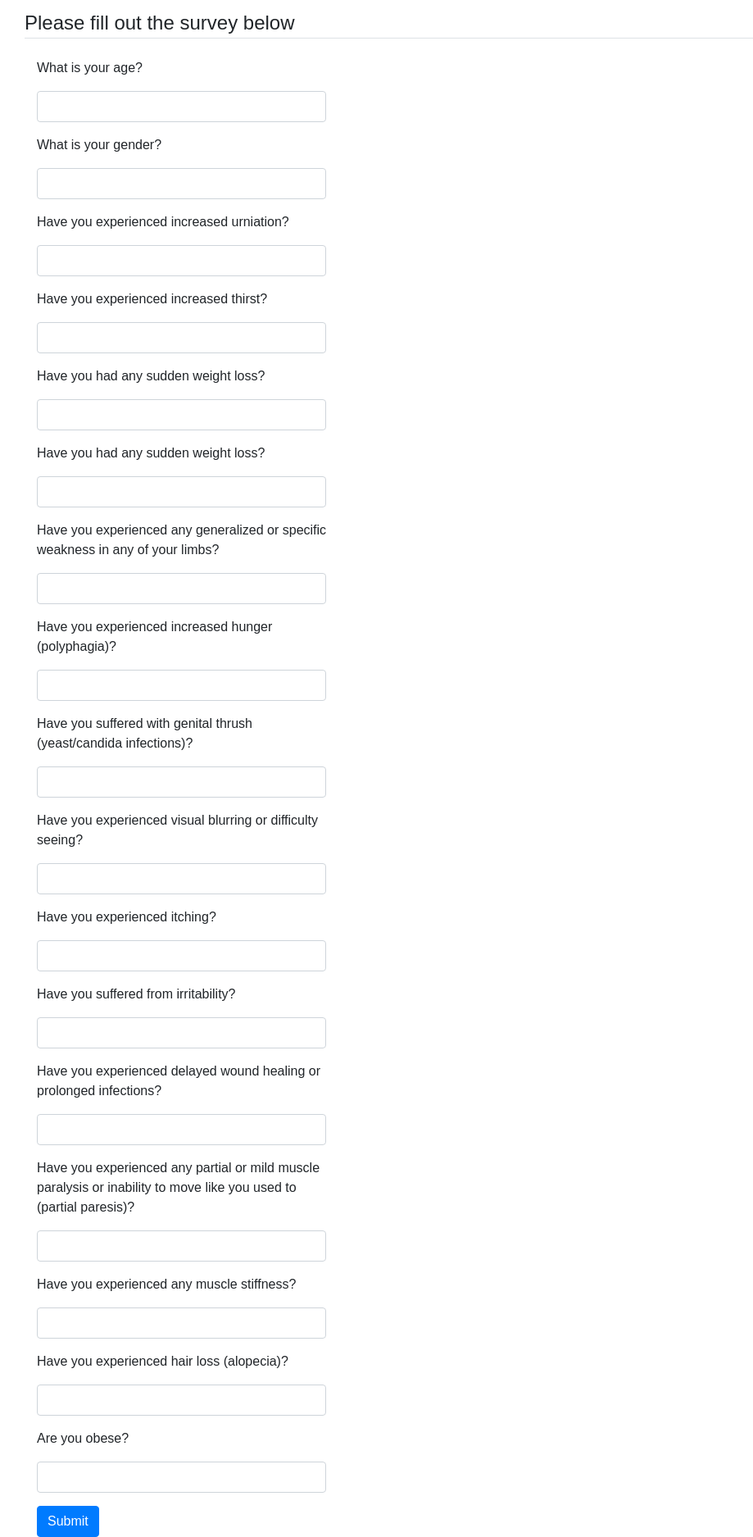
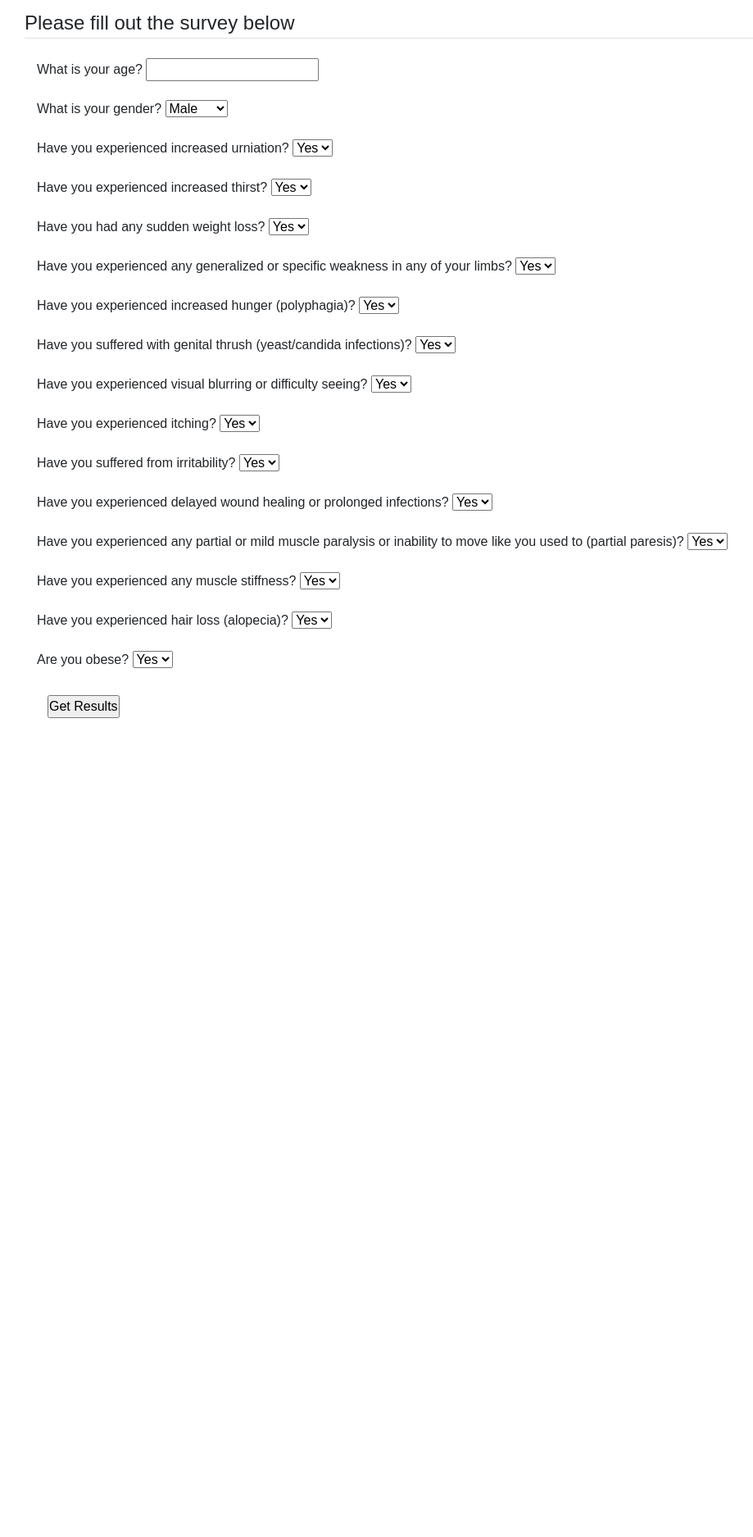
Before and after one commit to Ianarm11/diabcheck, a Flask app: page /survey in a window 1280 px wide. Shown: the part 56-1931 px from the top of the page at 82% size, without its empty margins (55-974 px from the left). After the commit the page ends 932 px from the top, so only its background shows below. Run offline with Flask 2, Linux system fonts and the light colour scheme; some libraries are stand-ins or nearby versions.

Commit message:
Revert Back to old form

```diff
--- a/templates/bad_results.html
+++ b/templates/bad_results.html
@@ -11,6 +11,7 @@
     <meta name="viewport" content="width=device-width, user-scalable=no, minimum-scale=1.0, maximum-scale=1.0">
   </head>
   <body>
+    {{test}}
     <div class="container">
       <h2>The diabetes prediction algorithm indicates you may be at risk for diabetes.</h2>
       <h5>Please schedule an appointment with your your healthcare practitioner to be further evaluated using laboratory testing.</h5>
--- a/templates/good_results.html
+++ b/templates/good_results.html
@@ -8,6 +8,7 @@
   </head>
   <body>
     <div class="container">
+    {{test}}
     <div class="text-left">
       <h1>Our algorithm suggests that you do not have diabetes.</h1>
       <p>Please continue to monitor your health and be aware of symptoms on this survey. If you develop any of these
--- a/templates/survey.html
+++ b/templates/survey.html
@@ -13,7 +13,6 @@
     <script src="https://cdnjs.cloudflare.com/ajax/libs/popper.js/1.14.7/umd/popper.min.js" integrity="sha384-UO2eT0CpHqdSJQ6hJty5KVphtPhzWj9WO1clHTMGa3JDZwrnQq4sF86dIHNDz0W1" crossorigin="anonymous"></script>
     <script src="https://stackpath.bootstrapcdn.com/bootstrap/4.3.1/js/bootstrap.min.js" integrity="sha384-JjSmVgyd0p3pXB1rRibZUAYoIIy6OrQ6VrjIEaFf/nJGzIxFDsf4x0xIM+B07jRM" crossorigin="anonymous"></script>
   </head>
-  <body>
     <div>
       <nav class="navbar navbar-expand-md navbar-dark bg-dark">
         <div class="container">
@@ -36,137 +35,74 @@
     <div class="container" style="padding-top:10px">
         <legend class="border-bottom mb-4">Please fill out the survey below</legend>
         <form class="col-12" action="results" method="post">
-        <div class="form-row">
-          <div class="col-md-4 mb-3">
-            <label for="Age">{{ form.age.label() }}</label>
-            <input type="number" class="form-control" name="age" required>
+          {{ form.hidden_tag() }}
+            <div class="form-group">
+                {{ form.age.label() }}
+                {{ form.age() }}
             </div>
+            <div class="form-group">
+                {{ form.gender.label() }}
+                {{ form.gender() }}
             </div>
-
-        <datalist id="data">
-          <option value="Yes" />
-          <option value="No" />
-        </datalist>
-
-        <!-- 2 -->
-        <div class="form-row">
-          <div class="col-md-4 mb-3">
-            <label for="Gender">{{ form.gender.label() }}</label>
-            <input class="form-control" name="gender" list="gender" required>
-              <datalist id="gender">
-                <option value="Male" />
-                <option value="Female" />
-                <option value="Other" />
-              </datalist>
+            <div class="form-group">
+                {{ form.incUrination.label() }}
+                {{ form.incUrination() }}
             </div>
+            <div class="form-group">
+                {{ form.incThirst.label() }}
+                {{ form.incThirst() }}
             </div>
-        <!-- 3 -->
-        <div class="form-row">
-          <div class="col-md-4 mb-3">
-            <label for="Urination">{{ form.incUrination.label() }}</label>
-            <input class="form-control" name="urination" list="data" required>
+            <div class="form-group">
+                {{ form.weightLoss.label() }}
+                {{ form.weightLoss() }}
             </div>
+            <div class="form-group">
+                {{ form.limbWeakness.label() }}
+                {{ form.limbWeakness() }}
             </div>
-        <!-- 4 -->
-        <div class="form-row">
-          <div class="col-md-4 mb-3">
-            <label for="Thirst">{{ form.incThirst.label() }}</label>
-            <input class="form-control" name="thirst"  list="data" required>
+            <div class="form-group">
+                {{ form.incHunger.label() }}
+                {{ form.incHunger() }}
             </div>
+            <div class="form-group">
+                {{ form.genitalThrush.label() }}
+                {{ form.genitalThrush() }}
             </div>
-        <!-- 5 -->
-        <div class="form-row">
-          <div class="col-md-4 mb-3">
-            <label for="WeightLoss">{{ form.weightLoss.label() }}</label>
-            <input class="form-control" name="weightloss" list="data" required>
+            <div class="form-group">
+                {{ form.blurryVision.label() }}
+                {{ form.blurryVision() }}
             </div>
+            <div class="form-group">
+                {{ form.itching.label() }}
+                {{ form.itching() }}
             </div>
-        <!-- 6 -->
-        <div class="form-row">
-          <div class="col-md-4 mb-3">
-            <label for="WeightLoss">{{ form.weightLoss.label() }}</label>
-            <input class="form-control" name="weightloss" list="data" required>
+            <div class="form-group">
+                {{ form.irritability.label() }}
+                {{ form.irritability() }}
             </div>
+            <div class="form-group">
+                {{ form.woundOrInfections.label() }}
+                {{ form.woundOrInfections() }}
             </div>
-        <!-- 7 -->
-        <div class="form-row">
-          <div class="col-md-4 mb-3">
-            <label for="LimbWeakness">{{ form.limbWeakness.label() }}</label>
-            <input class="form-control" name="limbweakness" list="data" required>
+            <div class="form-group">
+                {{ form.muscleParalysis.label() }}
+                {{ form.muscleParalysis() }}
             </div>
+            <div class="form-group">
+                {{ form.muscleStiffness.label() }}
+                {{ form.muscleStiffness() }}
             </div>
-        <!-- 8 -->
-        <div class="form-row">
-          <div class="col-md-4 mb-3">
-            <label for="IncreasedHunger">{{ form.incHunger.label() }}</label>
-            <input class="form-control" name="increasedhunger" list="data" required>
+            <div class="form-group">
+                {{ form.hairLoss.label() }}
+                {{ form.hairLoss() }}
             </div>
+            <div class="form-group">
+                {{ form.obese.label() }}
+                {{ form.obese() }}
             </div>
-        <!-- 9 -->
-        <div class="form-row">
-          <div class="col-md-4 mb-3">
-            <label for="GenitalThrush">{{ form.genitalThrush.label() }}</label>
-            <input class="form-control" name="genitalthrush" list="data" required>
+            <div>
+                <button class="btn db-button">{{ form.submit() }}</button>
             </div>
-        </div>
-        <!-- 10 -->
-        <div class="form-row">
-          <div class="col-md-4 mb-3">
-            <label for="BlurryVision">{{ form.blurryVision.label() }}</label>
-            <input class="form-control" name="blurryvision" list="data" required>
-          </div>
-        </div>
-        <!-- 11 -->
-        <div class="form-row">
-          <div class="col-md-4 mb-3">
-            <label for="Itching">{{ form.itching.label() }}</label>
-            <input class="form-control" name="itching" list="data" required>
-          </div>
-        </div>
-        <!-- 12 -->
-        <div class="form-row">
-          <div class="col-md-4 mb-3">
-            <label for="Itching">{{ form.irritability.label() }}</label>
-            <input class="form-control" name="itching" list="data" required>
-          </div>
-        </div>
-        <!-- 13 -->
-        <div class="form-row">
-          <div class="col-md-4 mb-3">
-            <label for="MustleWoundorInfection">{{ form.woundOrInfections.label() }}</label>
-            <input class="form-control" name="infection" list="data" required>
-          </div>
-        </div>
-        <!-- 14 -->
-        <div class="form-row">
-          <div class="col-md-4 mb-3">
-            <label for="MuscleParalysis">{{ form.muscleParalysis.label() }}</label>
-            <input class="form-control" name="paralysis" list="data" required>
-          </div>
-        </div>
-        <!-- 15 -->
-        <div class="form-row">
-          <div class="col-md-4 mb-3">
-            <label for="MuscleStiffness">{{ form.muscleStiffness.label() }}</label>
-            <input class="form-control" name="stiffness" list="data" required>
-          </div>
-        </div>
-        <!-- 16 -->
-        <div class="form-row">
-          <div class="col-md-4 mb-3">
-            <label for="HairLoss">{{ form.hairLoss.label() }}</label>
-            <input class="form-control" name="hairloss" list="data" required>
-          </div>
-        </div>
-        <!-- 17 -->
-        <div class="form-row">
-          <div class="col-md-4 mb-3">
-            <label for="obesity">{{ form.obese.label() }}</label>
-            <input class="form-control" name="obesity" list="data" required>
-          </div>
-        </div>
-        <button type="Submit" class="btn btn-primary">Submit</button>
           </form>
       </div>
-  </body>
 </html>
```
Lines whose indentation alone changed are shown as unchanged.
